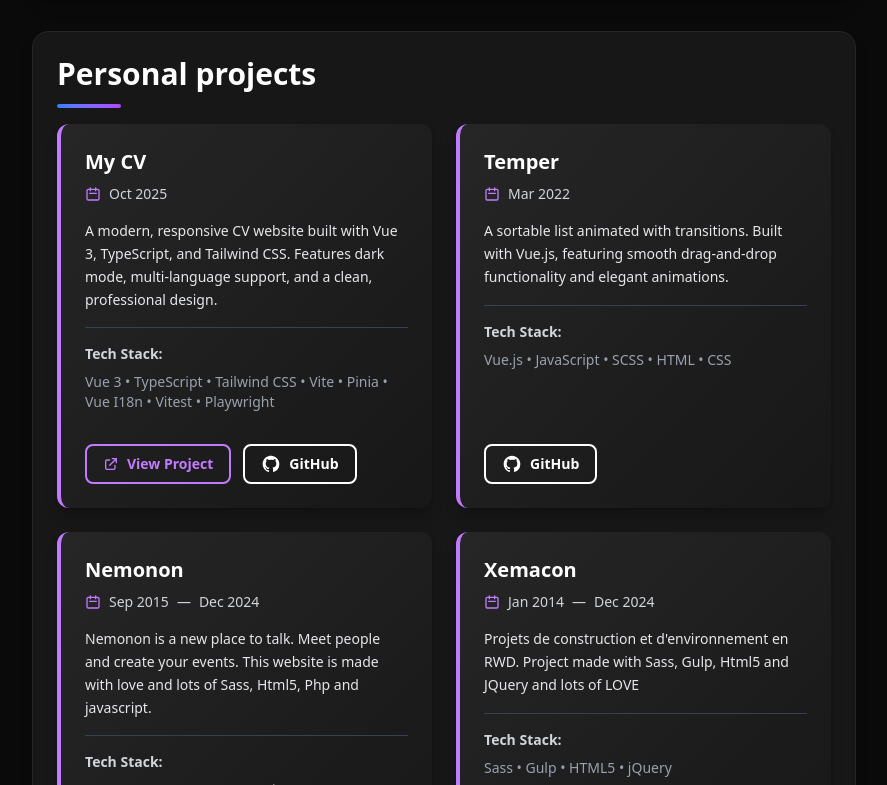
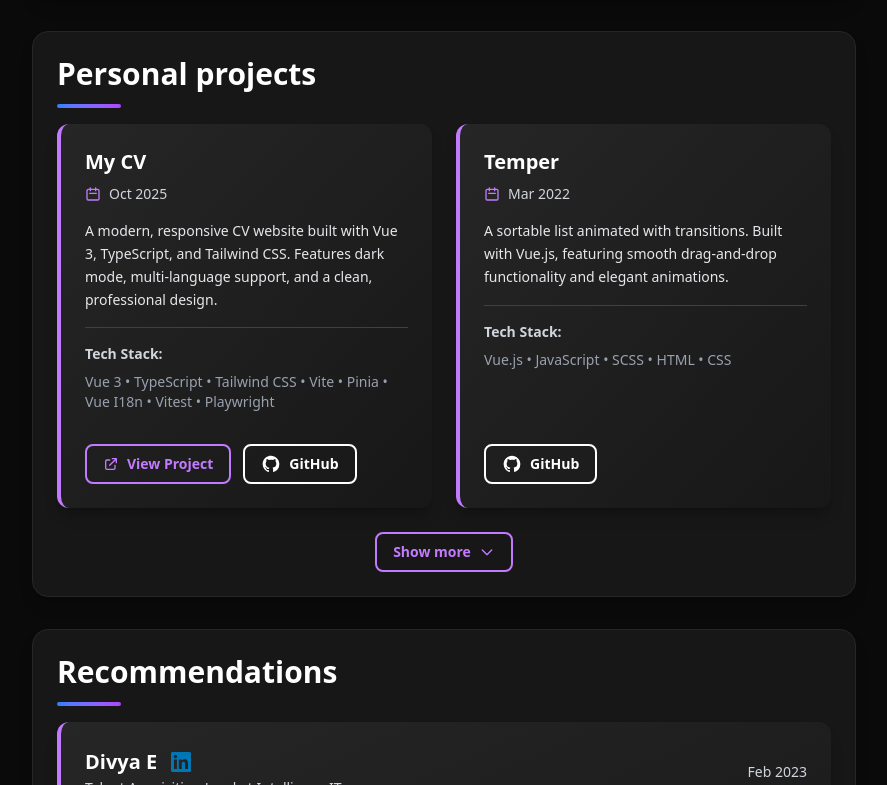
Before and after one commit to chechucastro/myCV, a Vue app: page / in a window 1280 px wide. Shown: the part 5075-5860 px from the top of the page, without its empty margins (372-1259 px from the left). Built offline with nearby package versions, Linux system fonts and the light colour scheme.

Commit message:
Add show more/less functionality to personal projects section with smooth transitions

```diff
--- a/src/components/molecules/ProjectCard.vue
+++ b/src/components/molecules/ProjectCard.vue
@@ -36,11 +36,6 @@
               formatDate(project.endDate)
             }}</time>
           </template>
-          <span
-            v-if="project.startDate && !project.endDate"
-            class="ml-2 rounded-full bg-green-100 px-2 py-0.5 text-xs font-medium text-green-800 dark:bg-green-900 dark:text-green-200"
-            >{{ t('employment.present') }}</span
-          >
         </div>
       </div>
 
--- a/src/components/organisms/PersonalProjectsSection.vue
+++ b/src/components/organisms/PersonalProjectsSection.vue
@@ -1,20 +1,56 @@
 <template>
-  <div class="grid grid-cols-1 gap-6 sm:grid-cols-2">
-    <ProjectCard
-      v-for="(project, projectIdx) in personalProjects"
-      :key="projectIdx"
-      :project="project"
-      :project-index="projectIdx"
-      class="h-full"
-    />
+  <div>
+    <TransitionGroup name="project" tag="div" class="grid grid-cols-1 gap-6 sm:grid-cols-2">
+      <ProjectCard
+        v-for="(project, projectIdx) in visibleProjects"
+        :key="project.projectKey ?? projectIdx"
+        :project="project"
+        :project-index="projectIdx"
+        class="project-item h-full"
+      />
+    </TransitionGroup>
+    <div v-if="personalProjects.length > 2" class="mt-6 flex justify-center">
+      <BaseButton
+        variant="outline"
+        color="purple"
+        size="md"
+        button-type="button"
+        :aria-expanded="allProjectsShown"
+        :aria-label="allProjectsShown ? t('common.showLess') : t('common.showMore')"
+        @click="toggleShowMore"
+      >
+        <span>{{ allProjectsShown ? t('common.showLess') : t('common.showMore') }}</span>
+        <svg
+          class="h-4 w-4 transition-transform duration-200"
+          :class="{ 'rotate-180': allProjectsShown }"
+          fill="none"
+          stroke="currentColor"
+          viewBox="0 0 24 24"
+          aria-hidden="true"
+        >
+          <path
+            stroke-linecap="round"
+            stroke-linejoin="round"
+            stroke-width="2"
+            d="M19 9l-7 7-7-7"
+          />
+        </svg>
+      </BaseButton>
+    </div>
   </div>
 </template>
 
 <script setup lang="ts">
-import { computed } from 'vue'
+import { computed, ref } from 'vue'
 import { useI18n } from 'vue-i18n'
 import type { PersonalProject } from '@/types'
 import ProjectCard from '@/components/molecules/ProjectCard.vue'
+import BaseButton from '@/components/atoms/BaseButton/BaseButton.vue'
+
+const INITIAL_PROJECTS_COUNT = 2
+const PROJECTS_INCREMENT = 2
+
+const visibleProjectsCount = ref(INITIAL_PROJECTS_COUNT)
 
 /**
  * Personal projects metadata (URLs and dates)
@@ -42,14 +78,12 @@ const personalProjectsMetadata: Array<{
     githubUrl: 'https://github.com/chechucastro/nemonon',
     githubIsPrivate: true,
     startDate: '2015-09-01',
-    endDate: '2024-12-31',
   },
   {
     projectUrl: 'https://xemacon.com',
     githubUrl: 'https://github.com/chechucastro/xemacon',
     githubIsPrivate: true,
     startDate: '2014-01-01',
-    endDate: '2024-12-31',
   },
   {
     githubUrl: 'https://github.com/chechucastro/CookieLaw',
@@ -61,11 +95,10 @@ const personalProjectsMetadata: Array<{
     githubUrl: 'https://github.com/chechucastro/maurolomba',
     githubIsPrivate: true,
     startDate: '2010-01-01',
-    endDate: '2010-03-31',
   },
 ]
 
-const { tm, locale } = useI18n()
+const { tm, locale, t } = useI18n()
 
 /**
  * Build personal projects from translations and metadata
@@ -93,4 +126,65 @@ const personalProjects = computed<PersonalProject[]>(() => {
     }
   })
 })
+
+/**
+ * Projects visible based on current count
+ */
+const visibleProjects = computed(() => {
+  return personalProjects.value.slice(0, visibleProjectsCount.value)
+})
+
+/**
+ * Check if all projects are shown
+ */
+const allProjectsShown = computed(() => {
+  return visibleProjectsCount.value >= personalProjects.value.length
+})
+
+/**
+ * Toggle show more/less functionality
+ */
+const toggleShowMore = () => {
+  if (allProjectsShown.value) {
+    // Show less - reset to initial count
+    visibleProjectsCount.value = INITIAL_PROJECTS_COUNT
+  } else {
+    // Show more - add increment, but cap at total projects
+    visibleProjectsCount.value = Math.min(
+      visibleProjectsCount.value + PROJECTS_INCREMENT,
+      personalProjects.value.length,
+    )
+  }
+}
 </script>
+
+<style scoped>
+.project-item {
+  transition: all 0.3s ease-in-out;
+}
+
+.project-enter-active,
+.project-leave-active {
+  transition: all 0.3s ease-in-out;
+}
+
+.project-enter-from {
+  opacity: 0;
+  transform: translateY(-10px);
+}
+
+.project-leave-to {
+  opacity: 0;
+  transform: translateY(-10px);
+}
+
+.project-enter-to,
+.project-leave-from {
+  opacity: 1;
+  transform: translateY(0);
+}
+
+.project-move {
+  transition: transform 0.3s ease-in-out;
+}
+</style>
--- a/src/locales/es.json
+++ b/src/locales/es.json
@@ -68,7 +68,7 @@
   "footer": {
     "madeWithLove": "Hecho con",
     "downloadCVFull": "Descargar CV (Completo)",
-    "downloadCVLight": "Descargar CV (Ligero)"
+    "downloadCVLight": "Descargar CV (Mini)"
   },
   "employment": {
     "present": "Actual",
--- a/src/locales/fr.json
+++ b/src/locales/fr.json
@@ -67,8 +67,8 @@
   },
   "footer": {
     "madeWithLove": "Fait avec",
-    "downloadCVFull": "Télécharger CV (Complet)",
-    "downloadCVLight": "Télécharger CV (Léger)"
+    "downloadCVFull": "Télécharger CV (Full)",
+    "downloadCVLight": "Télécharger CV (Mini)"
   },
   "employment": {
     "present": "Actuel",
```
